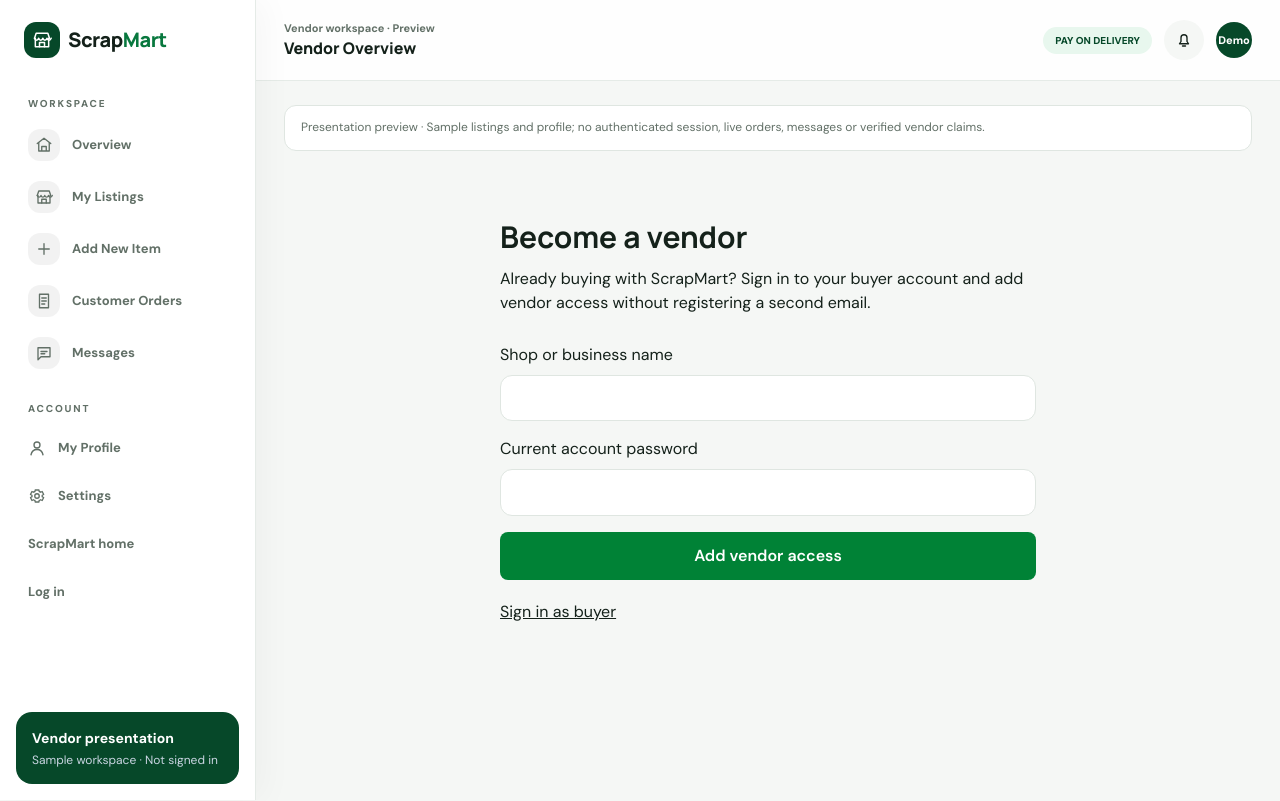
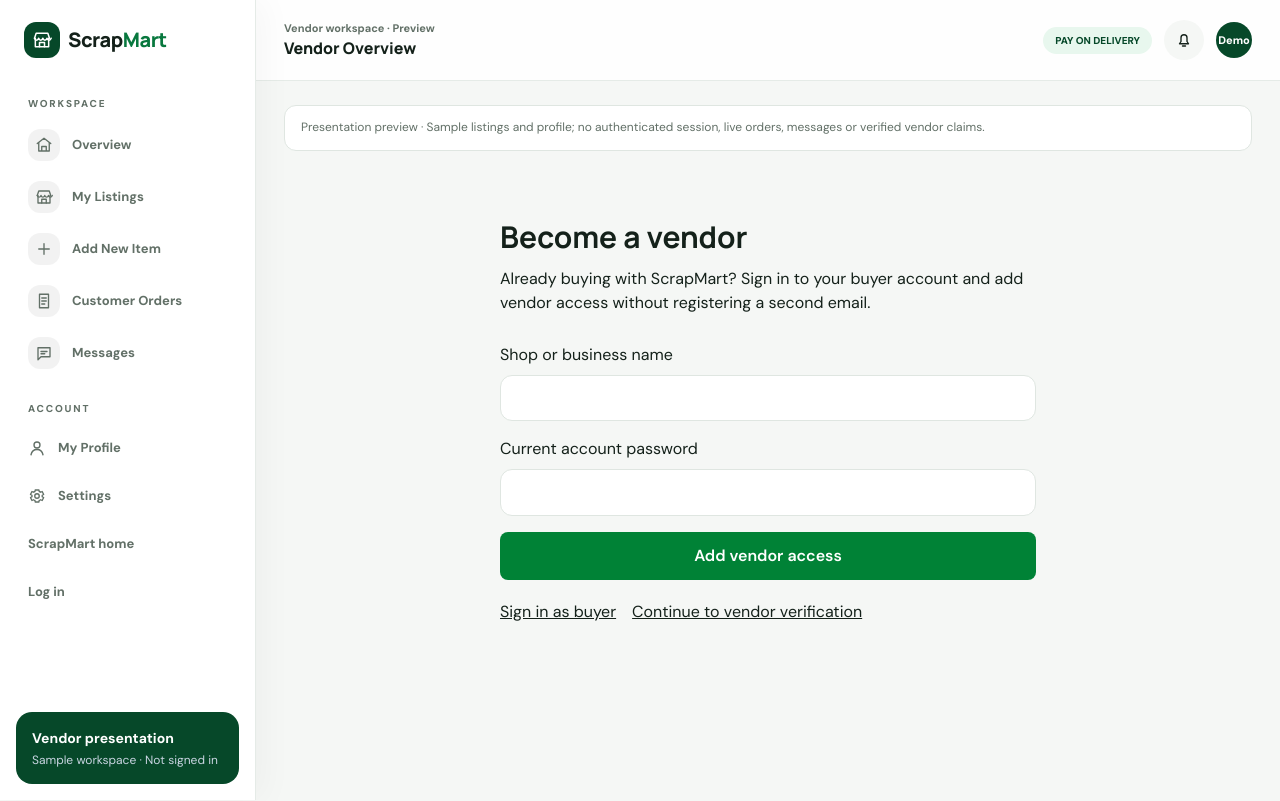
Before and after one commit to Sallie25/ScrapMart, a Next.js app in the folder frontend/: page /vendor/enroll in a window 1280 px wide. Built offline with nearby package versions, Linux system fonts and the light colour scheme.

Commit message:
feat(vendor): link enrollment to shop verification step

```diff
--- a/frontend/src/app/vendor/enroll/page.tsx
+++ b/frontend/src/app/vendor/enroll/page.tsx
@@ -46,7 +46,10 @@ export default function VendorEnrollPage() {
         </button>
       </form>
       {message && <p className="mt-4" role="status">{message}</p>}
-      <Link className="mt-5 inline-block underline" href="/login?role=buyer">Sign in as buyer</Link>
+      <div className="mt-5 flex flex-wrap gap-4">
+        <Link className="underline" href="/login?role=buyer">Sign in as buyer</Link>
+        <Link className="underline" href="/vendor/verification">Continue to vendor verification</Link>
+      </div>
     </main>
   );
 }
```
